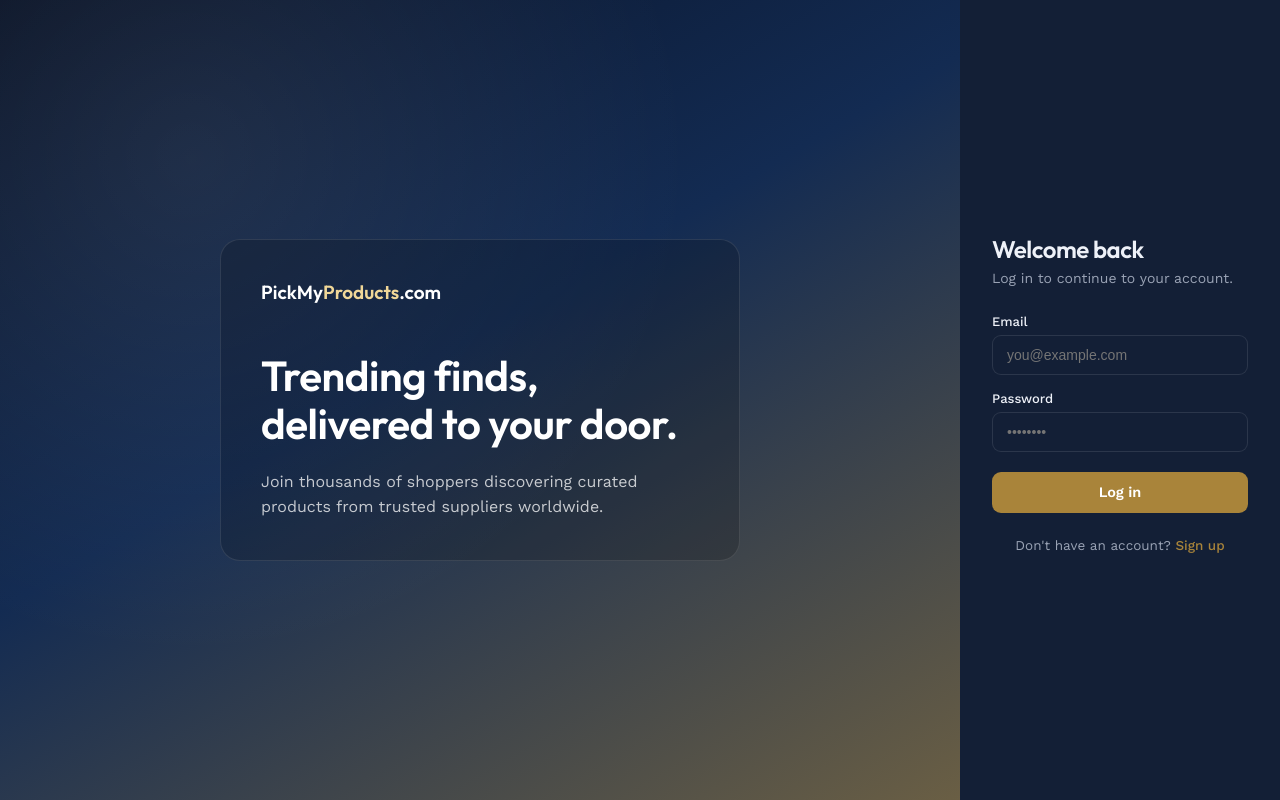
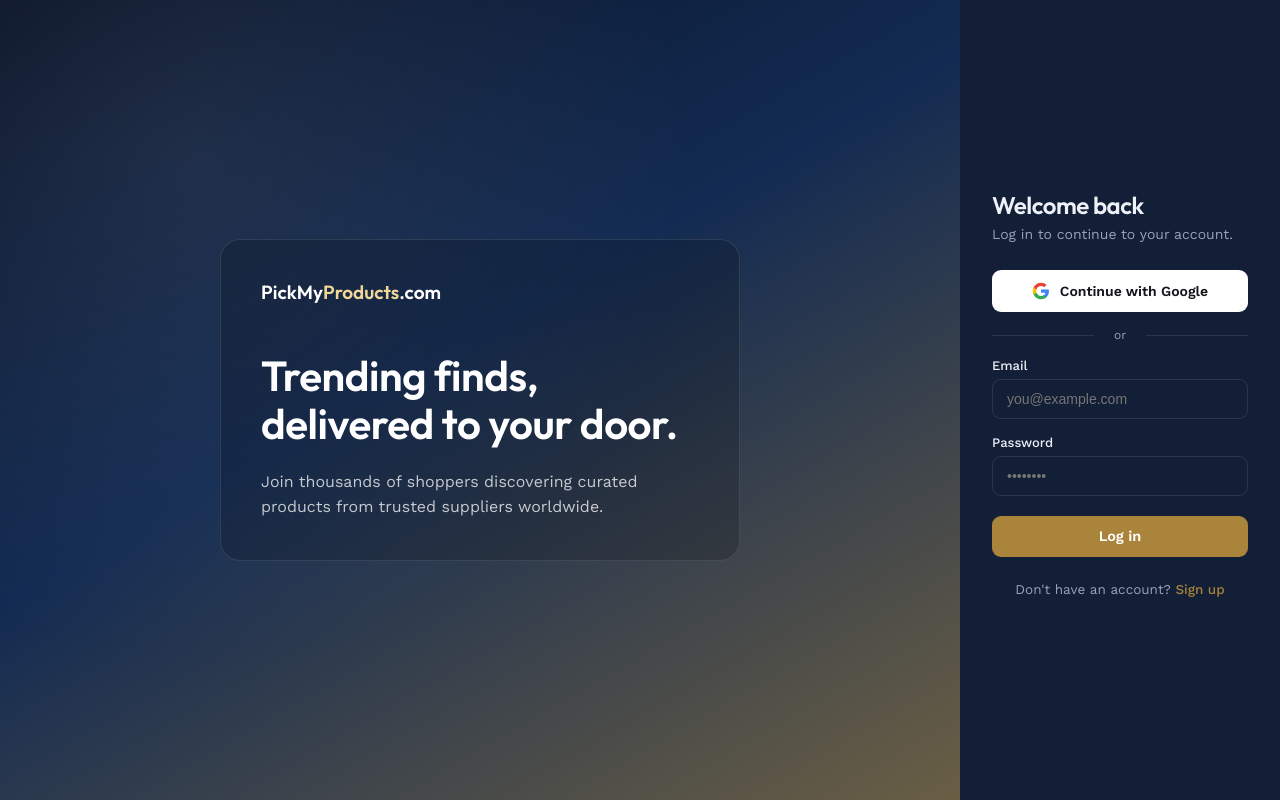
Before and after one commit to graphxdesigns2/pickproducts, a Next.js app: page /login in a window 1280 px wide. Built offline with nearby package versions, Linux system fonts and the light colour scheme; no server answers.

Commit message:
Added google sign in and changed api folder

```diff
--- a/app/(frontend)/globals.css
+++ b/app/(frontend)/globals.css
@@ -1161,6 +1161,47 @@ nav.main-nav a:hover, nav.main-nav a:focus-visible{
   text-decoration: underline;
 }
 
+.auth-google-btn {
+  display: flex;
+  align-items: center;
+  justify-content: center;
+  gap: 10px;
+  width: 100%;
+  padding: 11px;
+  background: #fff;
+  border: 1px solid var(--border, #e4e6ec);
+  border-radius: 9px;
+  font-size: 14px;
+  font-weight: 600;
+  color: #14151a;
+  cursor: pointer;
+  transition: background 0.15s ease;
+  margin-bottom: 16px;
+}
+
+.auth-google-btn:hover {
+  background: #f7f7f8;
+}
+
+.auth-divider {
+  text-align: center;
+  color: #9aa3b5;
+  font-size: 12px;
+  margin: 16px 0;
+  position: relative;
+}
+.auth-divider::before,
+.auth-divider::after {
+  content: "";
+  position: absolute;
+  top: 50%;
+  width: 40%;
+  height: 1px;
+  background: var(--border, #e4e6ec);
+}
+.auth-divider::before { left: 0; }
+.auth-divider::after { right: 0; }
+
 /* ===== FOOTER ===== */
 footer{background:var(--navy-950);color:#8b96ad;padding:52px 24px 26px;}
 .footer-inner{max-width:1280px;margin:0 auto;display:grid;grid-template-columns:1.4fr 1fr 1fr 1fr;gap:32px;}
--- a/app/(frontend)/login/page.js
+++ b/app/(frontend)/login/page.js
@@ -13,6 +13,17 @@ export default function LoginPage() {
   const [name, setName] = useState("");
   const [error, setError] = useState("");
   const [submitting, setSubmitting] = useState(false);
+
+function handleGoogleSignIn() {
+  const params = new URLSearchParams({
+    client_id: process.env.NEXT_PUBLIC_GOOGLE_CLIENT_ID,
+    redirect_uri: `${window.location.origin}/api/auth/google/callback`,
+    response_type: "code",
+    scope: "openid email profile",
+    prompt: "select_account",
+  });
+  window.location.href = `https://accounts.google.com/o/oauth2/v2/auth?${params.toString()}`;
+}
 
   async function handleSubmit(e) {
     e.preventDefault();
@@ -33,7 +44,7 @@ export default function LoginPage() {
     }
   }
 
-  return (
+return (
     <div className="auth-page">
       <div className="auth-hero">
         <div className="auth-hero-content">
@@ -42,7 +53,6 @@ export default function LoginPage() {
           <p>Join thousands of shoppers discovering curated products from trusted suppliers worldwide.</p>
         </div>
       </div>
-
       <div className="auth-form-panel">
         <div className="auth-card">
           <h2>{mode === "login" ? "Welcome back" : "Create your account"}</h2>
@@ -51,6 +61,22 @@ export default function LoginPage() {
               ? "Log in to continue to your account."
               : "Sign up to save your cart and track orders."}
           </p>
+
+          <button
+            type="button"
+            onClick={handleGoogleSignIn}
+            className="auth-google-btn"
+          >
+            <svg width="18" height="18" viewBox="0 0 24 24">
+              <path fill="#4285F4" d="M22.56 12.25c0-.78-.07-1.53-.2-2.25H12v4.26h5.92c-.26 1.37-1.04 2.53-2.21 3.31v2.77h3.57c2.08-1.92 3.28-4.74 3.28-8.09z"/>
+              <path fill="#34A853" d="M12 23c2.97 0 5.46-.98 7.28-2.66l-3.57-2.77c-.98.66-2.23 1.06-3.71 1.06-2.86 0-5.29-1.93-6.16-4.53H2.18v2.84C3.99 20.53 7.7 23 12 23z"/>
+              <path fill="#FBBC05" d="M5.84 14.09c-.22-.66-.35-1.36-.35-2.09s.13-1.43.35-2.09V7.07H2.18C1.43 8.55 1 10.22 1 12s.43 3.45 1.18 4.93l2.85-2.22.81-.62z"/>
+              <path fill="#EA4335" d="M12 5.38c1.62 0 3.06.56 4.21 1.64l3.15-3.15C17.45 2.09 14.97 1 12 1 7.7 1 3.99 3.47 2.18 7.07l3.66 2.84c.87-2.6 3.3-4.53 6.16-4.53z"/>
+            </svg>
+            Continue with Google
+          </button>
+
+          <div className="auth-divider">or</div>
 
           <form onSubmit={handleSubmit} className="auth-form">
             {mode === "signup" && (
@@ -64,7 +90,6 @@ export default function LoginPage() {
                 />
               </div>
             )}
-
             <div className="auth-field">
               <label>Email</label>
               <input
@@ -75,7 +100,6 @@ export default function LoginPage() {
                 placeholder="you@example.com"
               />
             </div>
-
             <div className="auth-field">
               <label>Password</label>
               <input
@@ -87,14 +111,11 @@ export default function LoginPage() {
                 placeholder="••••••••"
               />
             </div>
-
             {error && <div className="auth-error">{error}</div>}
-
             <button type="submit" disabled={submitting} className="auth-submit">
               {submitting ? "Please wait..." : mode === "login" ? "Log in" : "Sign up"}
             </button>
           </form>
-
           <p className="auth-switch">
             {mode === "login" ? (
               <>
--- /dev/null
+++ b/app/api/google/callback/route.js
@@ -0,0 +1,76 @@
+import { NextResponse } from "next/server";
+import { OAuth2Client } from "google-auth-library";
+import { getPayload } from "payload";
+import config from "@payload-config";
+
+const client = new OAuth2Client(
+  process.env.GOOGLE_CLIENT_ID,
+  process.env.GOOGLE_CLIENT_SECRET,
+  `${process.env.NEXT_PUBLIC_SITE_URL || "http://localhost:3000"}/api/auth/google/callback`
+);
+
+function generateRandomPassword() {
+  return Math.random().toString(36).slice(-16) + Math.random().toString(36).slice(-16);
+}
+
+export async function GET(request) {
+  const { searchParams } = new URL(request.url);
+  const code = searchParams.get("code");
+
+  if (!code) {
+    return NextResponse.redirect(new URL("/login?error=missing_code", request.url));
+  }
+
+  try {
+    const { tokens } = await client.getToken(code);
+    const ticket = await client.verifyIdToken({
+      idToken: tokens.id_token,
+      audience: process.env.GOOGLE_CLIENT_ID,
+    });
+    const profile = ticket.getPayload();
+    const email = profile.email;
+    const name = profile.name;
+
+    const payloadCms = await getPayload({ config });
+    const tempPassword = generateRandomPassword();
+
+    const existing = await payloadCms.find({
+      collection: "customers",
+      where: { email: { equals: email } },
+    });
+
+    if (existing.docs.length > 0) {
+      // Existing customer — reset their password to our known temp value so we can log in
+      await payloadCms.update({
+        collection: "customers",
+        id: existing.docs[0].id,
+        data: { password: tempPassword },
+      });
+    } else {
+      // New customer — create with our known temp password
+      await payloadCms.create({
+        collection: "customers",
+        data: { email, password: tempPassword, name },
+      });
+    }
+
+    const loginResult = await payloadCms.login({
+      collection: "customers",
+      data: { email, password: tempPassword },
+    });
+
+    const response = NextResponse.redirect(new URL("/", request.url));
+    if (loginResult.token) {
+      response.cookies.set("payload-token", loginResult.token, {
+        httpOnly: true,
+        secure: process.env.NODE_ENV === "production",
+        sameSite: "lax",
+        path: "/",
+      });
+    }
+    return response;
+  } catch (error) {
+    console.error("Google OAuth error:", error);
+    return NextResponse.redirect(new URL("/login?error=oauth_failed", request.url));
+  }
+}
```
